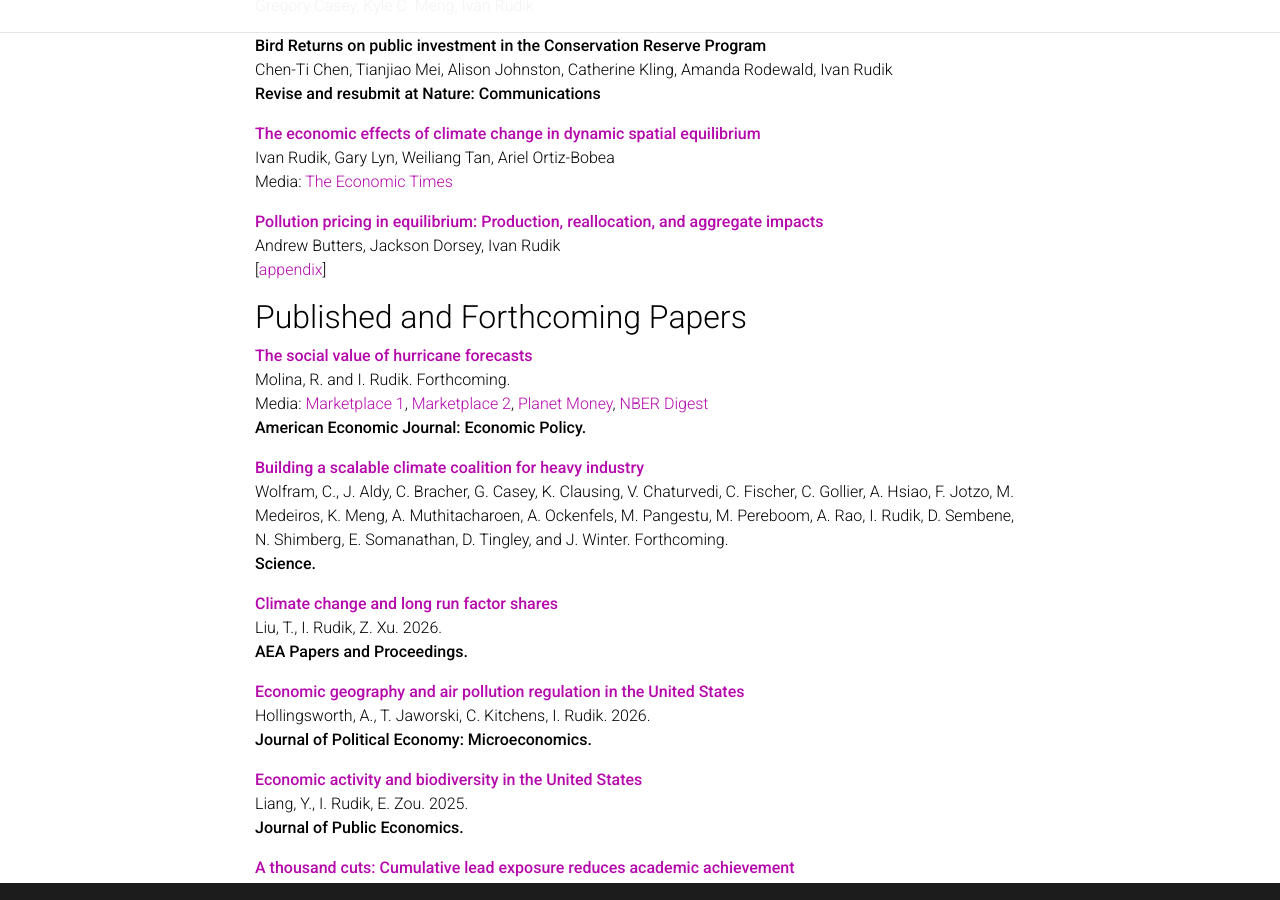
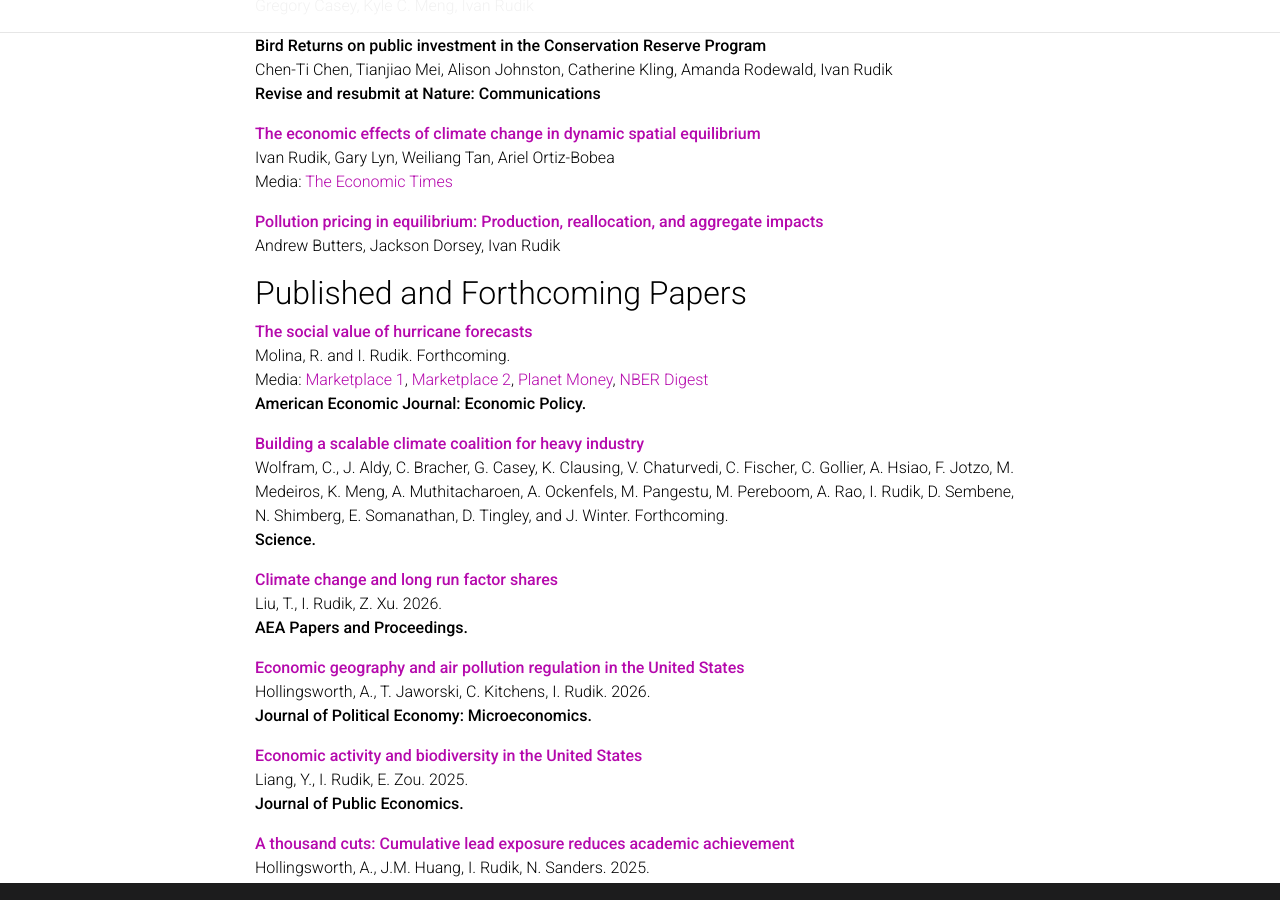
Before and after one commit to irudik/irudik.github.io, a Jekyll site: the page built from _pages/about.md, in a window 1280 px wide and 900 px high, scrolled down 907 px. Built offline with Jekyll 4.4.1, drawn with Linux system fonts in a browser that asks for light colours; a style sheet for code colours, icons or effects is not loaded.

Commit message:
Drop appendix link from pollution pricing entry

```diff
--- a/_pages/about.md
+++ b/_pages/about.md
@@ -69,7 +69,6 @@ Media: [The Economic Times](https://t.co/55NzVfuCJl)
 
 **[Pollution pricing in equilibrium: Production, reallocation, and aggregate impacts](https://www.nber.org/papers/w35682)**
 Andrew Butters, Jackson Dorsey, Ivan Rudik
-[[appendix](/assets/pdf/pollution_pricing_equilibrium_appendix.pdf)]
 
 
 ## Published and Forthcoming Papers
```
Also changed, not shown: 3 other files.
